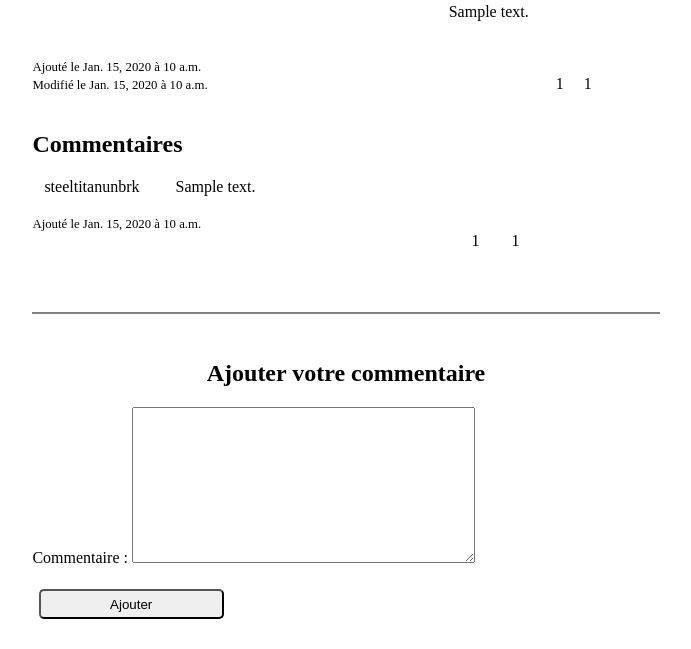
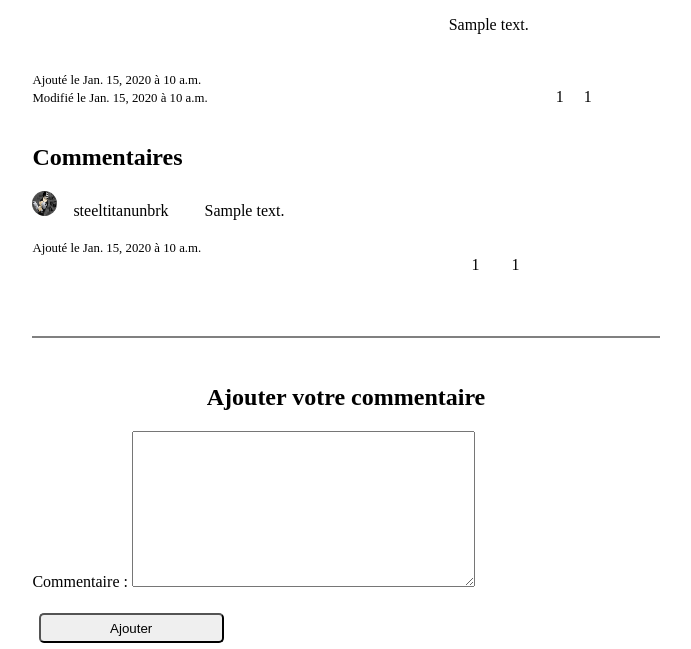
Before and after one commit to SteelTitan18/smart_blog, a Django app: page /Home/1/ in a window 1280 px wide. Shown: the part 653-1302 px from the top of the page, without its empty margins (294-985 px from the left). Before the commit the page ends 1272 px from the top, so only its background shows below. Run offline with Django 4.2, Linux system fonts and the light colour scheme; data comes from the database, SQL or seed files in the repository; tables that the repository leaves empty hold one stand-in row (values such as "Sample post").

Commit message:
étendu des photos de profil à travers le site

```diff
--- a/posts/static/posts/styles.css
+++ b/posts/static/posts/styles.css
@@ -284,9 +284,20 @@ body
     border-radius : 75px;
 }
 
+.profile-image-resizex2
+{
+    width : 25px; height : 25px;
+    overflow: hidden;
+    border: none;
+    -moz-border-radius : 75px;
+    -webkit-border-radius : 75px;
+    border-radius : 75px;
+}
+
 .username
 {
     font-size: larger;
+    font-weight: bolder;
 }
 
 /*.vertical-line
--- a/posts/templates/posts/model.html
+++ b/posts/templates/posts/model.html
@@ -15,10 +15,16 @@
     <header>
       <h1  id="title">Nice Share</h1>
       <nav>
-        <a href="{% url 'home' %}" style="font-weight: bold; text-align: left"><i class="fa-solid fa-house"></i>&nbsp&nbsp&nbspAcceuil</a>
+        <a href="{% url 'home' %}" style="font-weight: bold; text-align: left; font-size: x-large;"><i class="fa-solid fa-house"></i>&nbsp&nbsp&nbspAcceuil</a>
         &nbsp&nbsp&nbsp&nbsp&nbsp&nbsp&nbsp&nbsp&nbsp&nbsp&nbsp&nbsp&nbsp
         {% if request.user.is_authenticated %}
-          <div class="popup" onclick="myFunction()"><button class="user-menu"><img class="profile-image-resize" src="{{ request.user.image.url }}" alt="Photo de profil">&nbsp<span class="username">{{ user }}</span></button>
+          <div class="popup" onclick="myFunction()"><button class="user-menu">
+          {% if request.user.image %}
+            <img class="profile-image-resize" src="{{ request.user.image.url }}" alt="Photo de profil">&nbsp
+          {% else %}
+            <i class="fa-solid fa-circle-user"></i>
+          {% endif %}
+          <span class="username">{{ user }}</span></button>
             <span class="popuptext" id="myPopup">
               <a href="{% url 'profile' %}"><i class="fa-solid fa-user-pen"></i>&nbsp&nbsp&nbsp Mon profil</a><br/>
               <a href="{% url 'my-posts' %}"><i class="fa-solid fa-newspaper"></i>&nbsp&nbsp&nbsp Mes articles</a><br/>
@@ -26,7 +32,7 @@
             </span>
           </div>
         {% else %}
-          <a href="{% url 'connexion' %}"><i class="fa-solid fa-right-to-bracket"></i>&nbsp&nbsp<span  style="font-weight: bold;">Se connecter</span></a>
+          <a href="{% url 'connexion' %}"><i class="fa-solid fa-right-to-bracket"></i>&nbsp&nbsp<span  style="font-weight: bold; font-size: x-large;">Se connecter</span></a>
         {% endif %}
       </nav>
     </header>
--- a/posts/templates/posts/modif_profile.html
+++ b/posts/templates/posts/modif_profile.html
@@ -3,8 +3,10 @@
 {% block content %}
 
 <main>
-    <form method="POST" action="">
+    <form method="POST" enctype="multipart/form-data">
         {% csrf_token %}
+        Photo de profil :
+        <input type="file" name="profile_image"/><br/>
         <input type="text" name="username" placeholder="login" value="{{ request.user.username }}"/><br/>
         <input type="text" name="first_name" placeholder="First name" value="{{ request.user.first_name }}"/><br/>
         <input type="text" name="last_name" placeholder="Last name" value="{{ request.user.last_name }}"/><br/>
--- a/posts/templates/posts/post_detail.html
+++ b/posts/templates/posts/post_detail.html
@@ -5,7 +5,13 @@
 {% block content %}
 
 <main>
-    <span class="user"><i class="fa-solid fa-circle-user"></i>&nbsp&nbsp&nbsp{{ post.user }}</span><br/>
+    <span class="user">
+    {% if request.user.image %}
+        <img class="profile-image-resize" src="{{ post.user.image.url }}" alt="Photo de profil">
+    {% else %}
+        <i class="fa-solid fa-circle-user"></i>
+    {% endif %}
+    &nbsp&nbsp&nbsp<span class="username">{{ post.user }}</span></span><br/>
     <span class="post-title">{{ post.title }}</span>
     <span class="theme">Thème : {{ post.theme }}</span></br></br>
     {% if post.illustration %}
@@ -43,7 +49,12 @@
     {% for comment in comments %}
 <!--         <span class="vertical-line"></span> -->
         <span class="comment">
-            <i class="fa-solid fa-user"></i></i>&nbsp&nbsp&nbsp{{ comment.user }}&nbsp&nbsp&nbsp&nbsp&nbsp&nbsp&nbsp&nbsp
+            {% if comment.user.image %}
+                <img class="profile-image-resizex2" src="{{ comment.user.image.url }}" alt="Photo de profil">
+            {% else %}
+                <i class="fa-solid fa-user"></i>
+            {% endif %}
+            </i>&nbsp&nbsp&nbsp{{ comment.user }}&nbsp&nbsp&nbsp&nbsp&nbsp&nbsp&nbsp&nbsp
             {{ comment.content }}</br>
             <span class="comment-info">
                 <br/>Ajouté le {{ comment.addDate }} à {{ comment.addHour }}
--- a/posts/templates/posts/post_update.html
+++ b/posts/templates/posts/post_update.html
@@ -4,7 +4,7 @@
 <main>
   <form enctype="multipart/form-data" method="POST">
     {% csrf_token %}
-    {{ form.as_p}}
+    {{ form.as_p }}
     ...Ou ajouter un thème inexistant
     <input type="text" name="new_theme" placeholder="Votre thème" /><br/>
     <input type="submit" value="Modifier"/>
--- a/posts/templates/posts/sign_up.html
+++ b/posts/templates/posts/sign_up.html
@@ -19,9 +19,10 @@
 
     <main>
       <h2>Créer un compte</h2>
-      <form method="POST" action="">
+      <form method="POST" enctype="multipart/form-data">
           {% csrf_token %}
-          <input type="file" name="image"/><br/>
+          Photo de profil :
+          <input type="file" name="profile_image"/><br/>
           <input type="text" name="username" placeholder="login"/><br/>
           <input type="password" name="password" placeholder="password"/><br/>
           <input type="email" name="email" placeholder="Email adress"/><br/>
--- a/posts/views.py
+++ b/posts/views.py
@@ -79,6 +79,8 @@ def sign_up(request):
         user = User.objects.create_user(username, mail, passw)
         user.first_name = request.POST['first_name']
         user.last_name = request.POST['last_name']
+        if request.FILES['profile_image'] != None:
+            user.image = request.FILES['profile_image']
         user.save()
         return redirect('home')
 
@@ -165,6 +167,8 @@ def modif_profile(request):
         user.first_name = request.POST['first_name']
         user.last_name = request.POST['last_name']
         user.email = request.POST['email']
+        if request.FILES['profile_image'] != None:
+            user.image = request.FILES['profile_image']
         if user == authenticate(username = pseudo, password = request.POST['old_password']):
             user.set_password(request.POST['new_password'])
             redirection = 'connexion'
@@ -173,6 +177,12 @@ def modif_profile(request):
         return redirect('connexion')
 
     return render(request, 'posts/modif_profile.html')
+
+# def modif_profile(request):
+#     user = User.objects.get(id = user_id)
+#
+#     if request.method == 'POST':
+#         form =
 
 def post_delete(request, post_id):
     post = Post.objects.get(id = post_id)
```
Also changed, not shown: posts/templates/posts/index.html (+7 -1 lines), posts/templates/posts/my_posts.html (+13 -2 lines).
